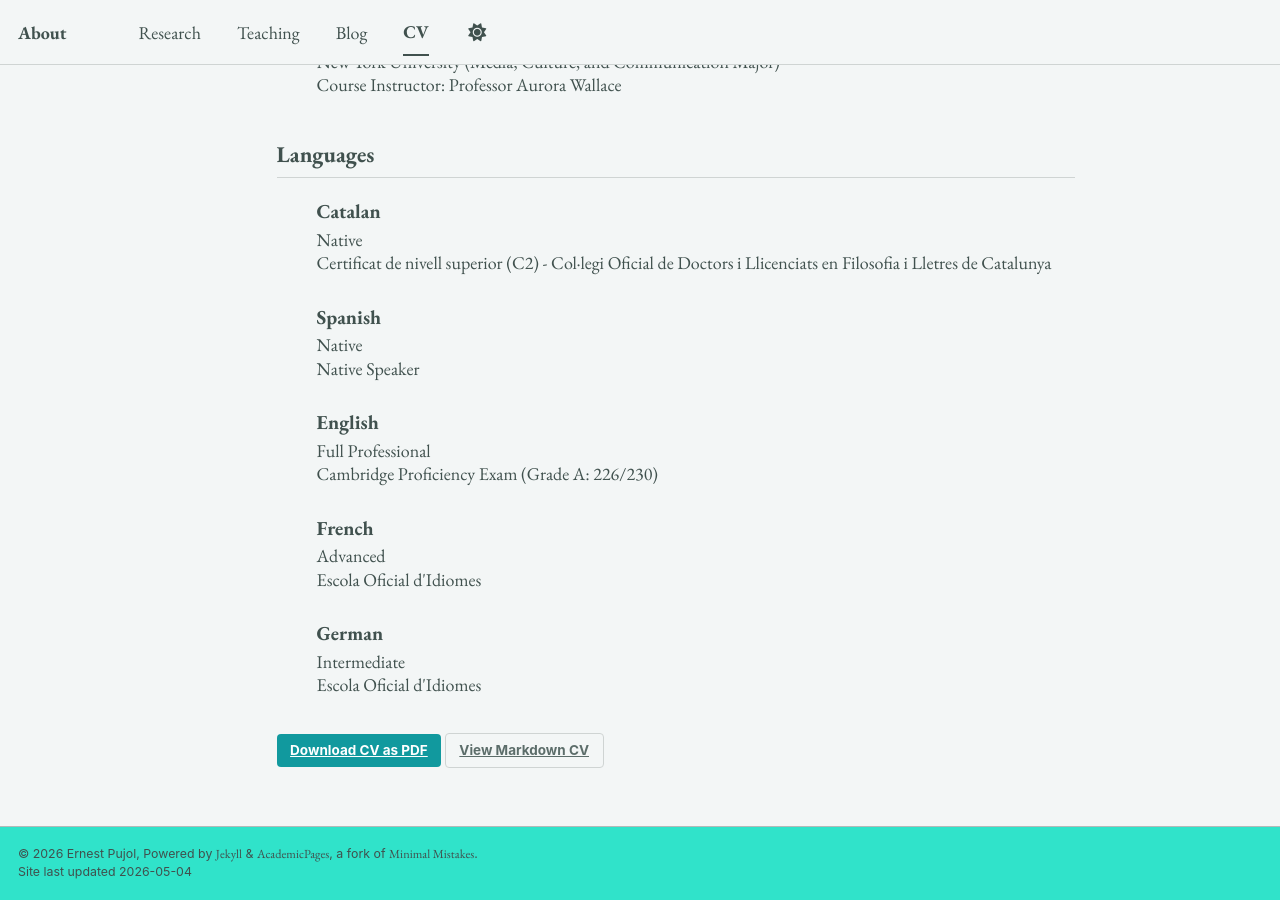
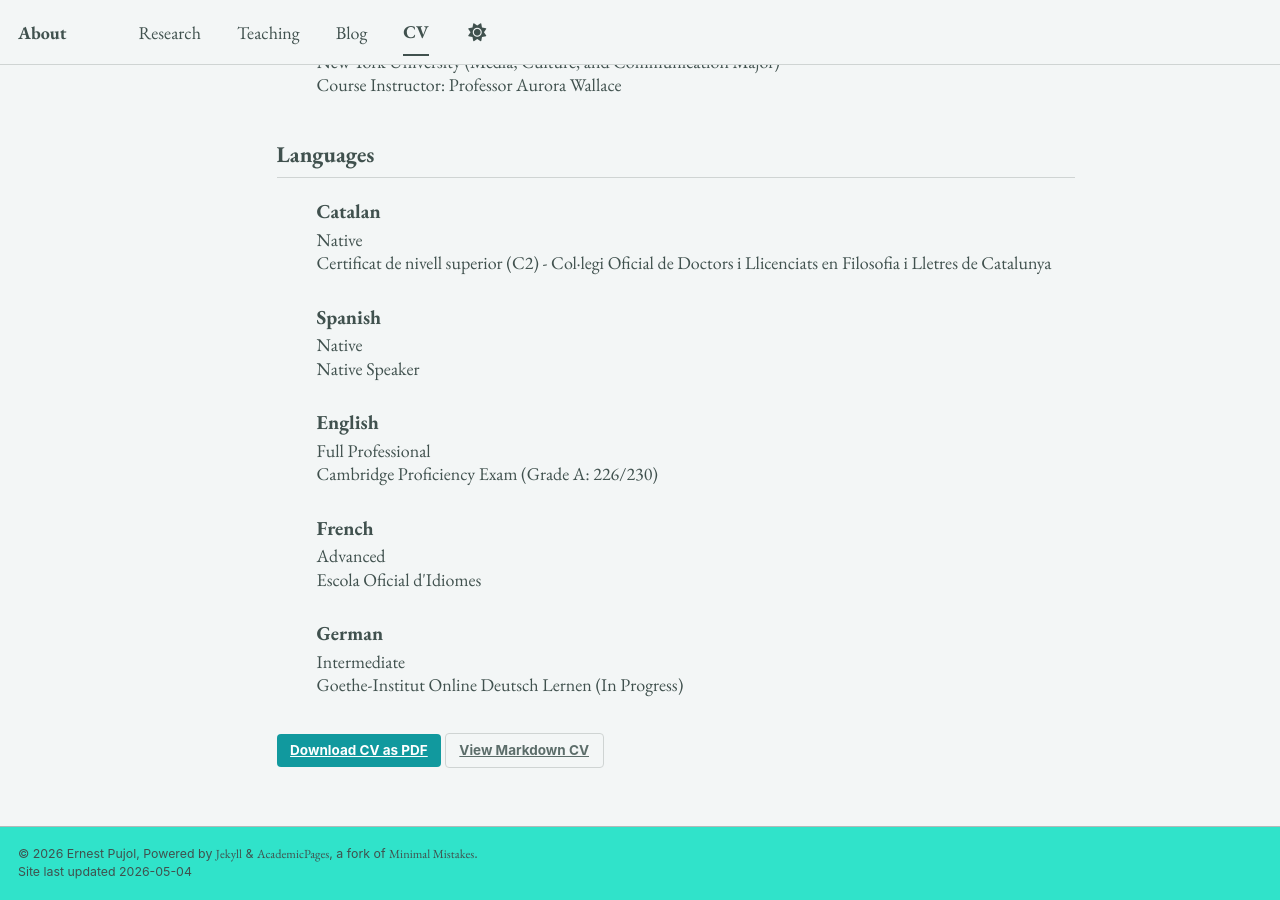
Before and after one commit to epujol90/epujol90.github.io, a Jekyll site: the page built from _pages/cv-json.md, in a window 1280 px wide and 900 px high, scrolled down 4446 px. Built offline with Jekyll 4.4.1, drawn with Linux system fonts in a browser that asks for light colours; a script bundle is joined from its source files by our own code; library files that are not in the unit come from our copies.

Commit message:
Update cv.json

```diff
--- a/_data/cv.json
+++ b/_data/cv.json
@@ -323,8 +323,8 @@
     {
       "language": "German",
       "fluency": "Intermediate",
-      "cefr": "B1",
-      "certificate": "Escola Oficial d'Idiomes"
+      "cefr": "B2",
+      "certificate": "Goethe-Institut Online Deutsch Lernen (In Progress)"
     }
   ]
 }
```
